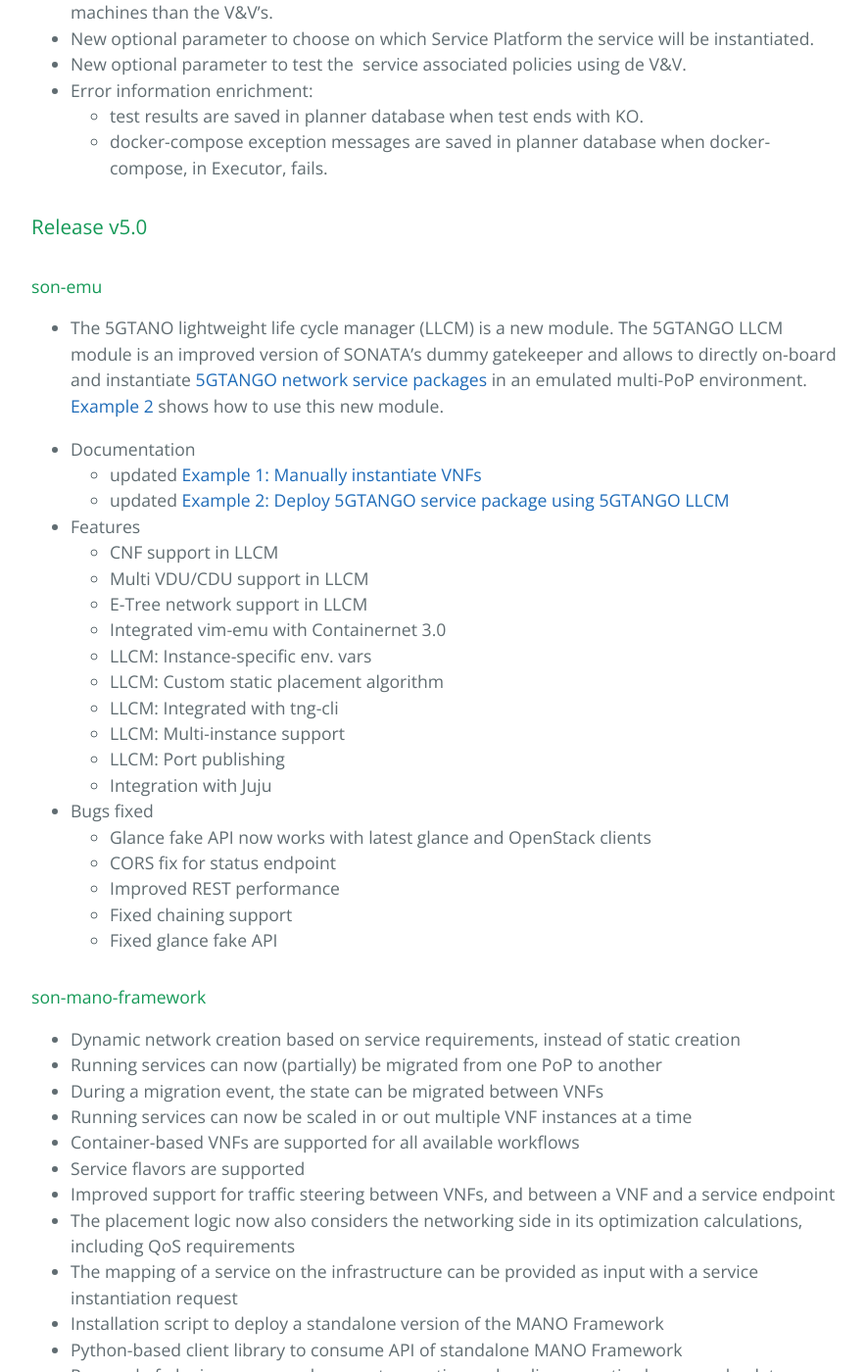
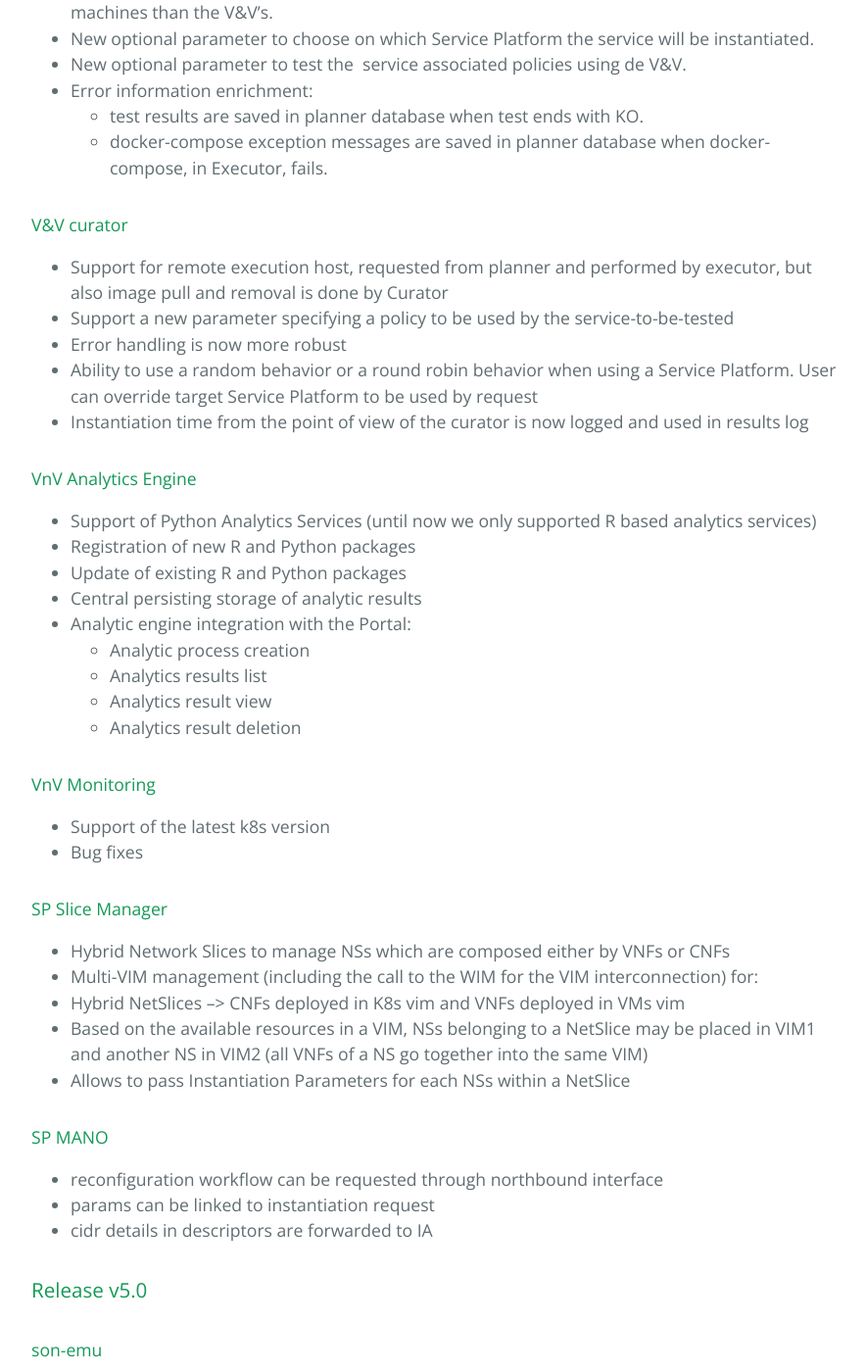
Before and after one commit to sonata-nfv/sonata-nfv.github.io, a Jekyll site: the page built from release_notes.md, in a window 1280 px wide and 1400 px high, scrolled down 1395 px. Shown: the whole window at 98% size, without its empty margins (192-1076 px from the left). Built offline with Jekyll 4.4.1, drawn with Linux system fonts in a browser that asks for light colours; our own code applies the rules of GitHub Pages for plain Markdown files.

Commit message:
Update release_notes.md

```diff
--- a/release_notes.md
+++ b/release_notes.md
@@ -48,6 +48,41 @@
 *  Error information enrichment:
     *  test results are saved in planner database when test ends with KO.
     *  docker-compose exception messages are saved in planner database when docker-compose, in Executor, fails.
+
+#### V&V curator
+*  Support for remote execution host, requested from planner and performed by executor, but also image pull and removal is done by Curator
+*  Support a new parameter specifying a policy to be used by the service-to-be-tested
+*  Error handling is now more robust
+*  Ability to use a random behavior or a round robin behavior when using a Service Platform. User can override target Service Platform to be used by request
+*  Instantiation time from the point of view of the curator is now logged and used in results log
+
+#### VnV Analytics Engine
+*  Support of Python Analytics Services (until now we only supported R based analytics services)
+*  Registration of new R and Python packages
+*  Update of existing R and Python packages
+*  Central persisting storage of analytic results
+*  Analytic engine integration with the Portal:
+    *  Analytic process creation
+    *  Analytics results list
+    *  Analytics result view
+    *  Analytics result deletion
+
+#### VnV Monitoring
+*  Support of the latest k8s version
+*  Bug fixes
+
+#### SP Slice Manager
+*  Hybrid Network Slices to manage NSs which are composed either by VNFs or CNFs
+*  Multi-VIM management (including the call to the WIM for the VIM interconnection) for:
+*  Hybrid NetSlices --> CNFs deployed in K8s vim and VNFs deployed in VMs vim
+*  Based on the available resources in a VIM, NSs belonging to a NetSlice may be placed in VIM1 and another NS in VIM2 (all VNFs of a NS go together into the same VIM)
+*  Allows to pass Instantiation Parameters for each NSs within a NetSlice
+
+#### SP MANO
+*  reconfiguration workflow can be requested through northbound interface
+*  params can be linked to instantiation request
+*  cidr details in descriptors are forwarded to IA
+
 
 
 ### Release v5.0
```
